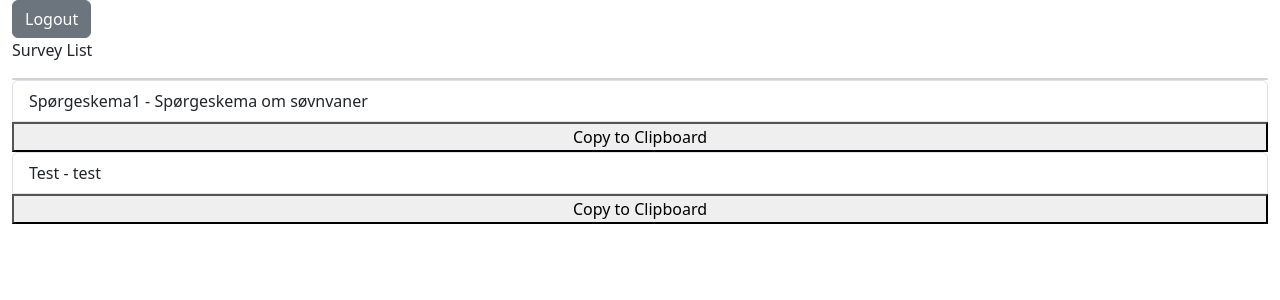
After one commit to rocketboyGG/Survey-Project, a Flask app: page /surveylist in a window 1280 px wide. The commit adds this page. Shown: the top 300 px of the page. Run offline with Flask 3, Linux system fonts and the light colour scheme; a user stored in the database is signed in; some libraries are stand-ins or nearby versions.

Commit message:
Added so you can change survey through url

```diff
--- a/app.py
+++ b/app.py
@@ -111,9 +111,9 @@ def logout():
     logout_user()
     return redirect(url_for("home"))
 
-@app.route("/survey", methods = ["GET", "POST"])
-def survey():
-    survey = Survey.query.get_or_404(1)
+@app.route("/survey/<int:param>", methods = ["GET", "POST"])
+def survey(param):
+    survey = Survey.query.get_or_404(param)
     if request.method == "POST":
         patient = Patient.query.filter_by(cpr=request.form["cpr"]).first()
         if patient is None:
@@ -139,7 +139,7 @@ def survey():
 
         db.session.commit()
 
-    return render_template("survey.html", survey=survey)
+    return render_template("survey.html", survey=survey, param=param)
 
 #Route til survey builder
 @app.route('/survey_builder', methods=['GET', 'POST'])  #GET viser HTML-siden, når man besøger siden(GET request), POST er når man submitter dataen til databasen
@@ -179,6 +179,13 @@ def survey_builder():   #Survey builder funktion
         return redirect(url_for('home'))    #Sender tilbage til homepage efter spørgeskema tilføjes til database
 
     return render_template('survey_builder.html')   #Loader HTML-siden, koden kommer med det samme her ned eftersom at survey_builder funktionen først bliver kørt igennem ved at trykke på submit knappen(POST request)
+
+
+@app.route("/surveylist")
+@login_required
+def surveylist():
+    surveys = Survey.query.all()
+    return render_template('surveylist.html', surveys=surveys)
 
 def create_survey_1():
     survey = Survey(title="Spørgeskema1", desc="Spørgeskema om søvnvaner")
--- a/templates/home.html
+++ b/templates/home.html
@@ -7,7 +7,7 @@ Home
     <p>Home</p>
     <a class="btn btn-primary" href="{{url_for('survey_builder')}}" role="button">Survey Builder</a>
     <a class="btn btn-primary" href="{{url_for('login')}}" role="button">Login</a>
-    <a class="btn btn-primary" href="{{url_for('survey')}}" role="button">Survey</a>
+    <a class="btn btn-primary" href="{{url_for('survey', param=1)}}" role="button">Survey</a>
 </center>
 
 {% endblock %}
--- a/templates/survey.html
+++ b/templates/survey.html
@@ -3,7 +3,7 @@
 Survey
 {% endblock %}
 {% block content %}
-<form action="{{url_for("survey")}}" method="POST">
+<form action="{{url_for("survey", param=param)}}" method="POST">
 
 <h2>{{ survey.title }}</h2>
 <p>{{ survey.desc }}</p>
--- /dev/null
+++ b/templates/surveylist.html
@@ -0,0 +1,32 @@
+{% extends "layout.html" %}
+{% block title %}
+Survey List
+{% endblock %}
+{% block content %}
+<a class="btn btn-secondary" href="/logout" role="button">Logout</a> <br>
+<p> Survey List </p>
+
+<div class="card"></div>
+    <div class="card-body">
+        {% for survey in surveys %}
+            <ul class="list-group">
+                <li class="list-group-item"> {{survey.title}} - {{survey.desc}} </li>
+                <button onclick="copyToClipboard( {{survey.id}} )">Copy to Clipboard</button>
+            </ul>
+        {% endfor %}
+    </div>
+</div>
+
+<script>
+
+    const copyToClipboard = async (surveyid) => {
+        try {
+            await navigator.clipboard.writeText(window.location.hostname +"survey/"+ surveyid);
+            console.log("Text copied to clipboard!");
+        } catch (error) {
+            console.error("Failed to copy to clipboard:", error);
+        }
+    };
+</script>
+
+{% endblock %}
```
Also changed, not shown: instance/SurveyDatabase.db, 1 other file.
